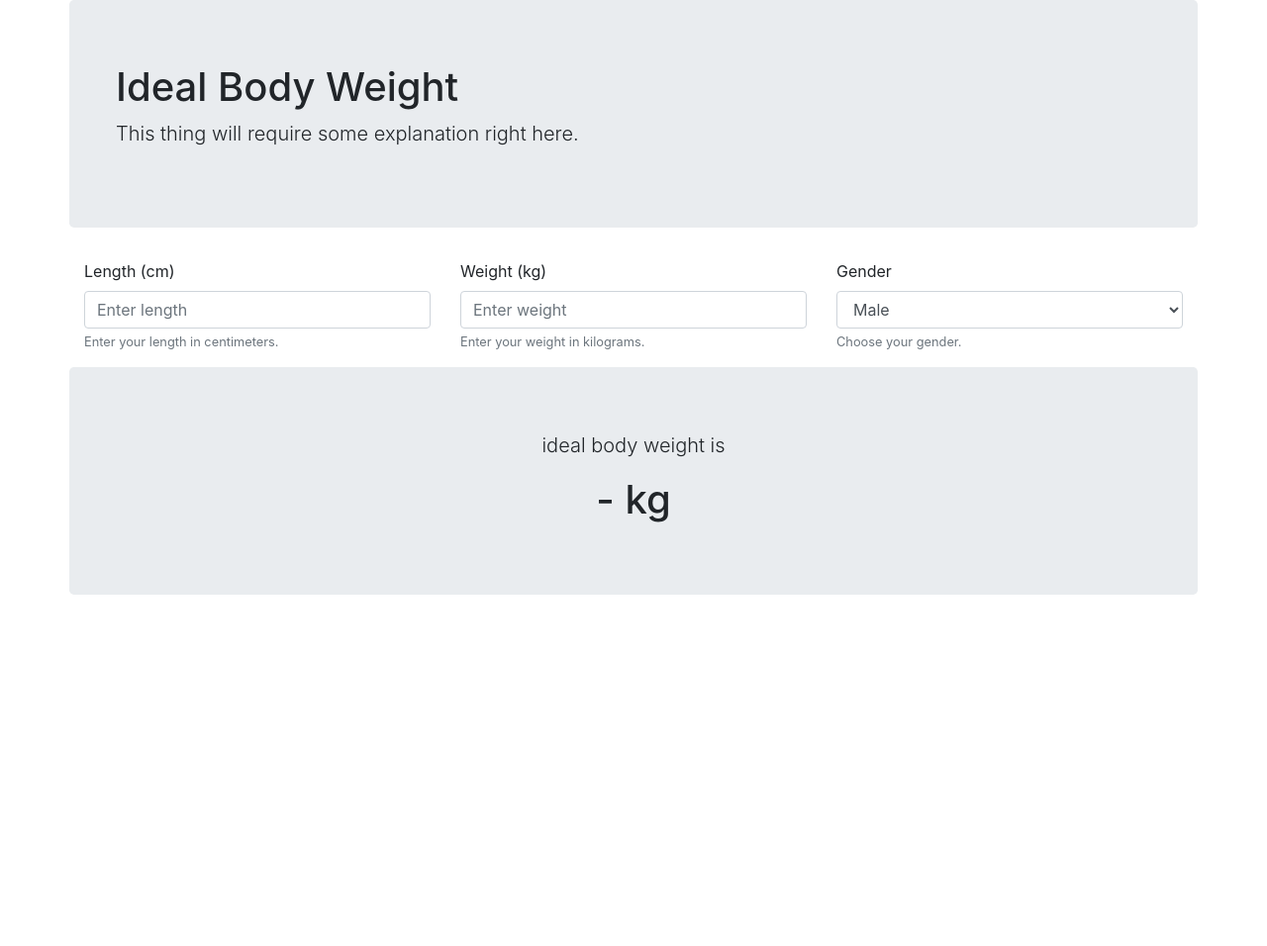
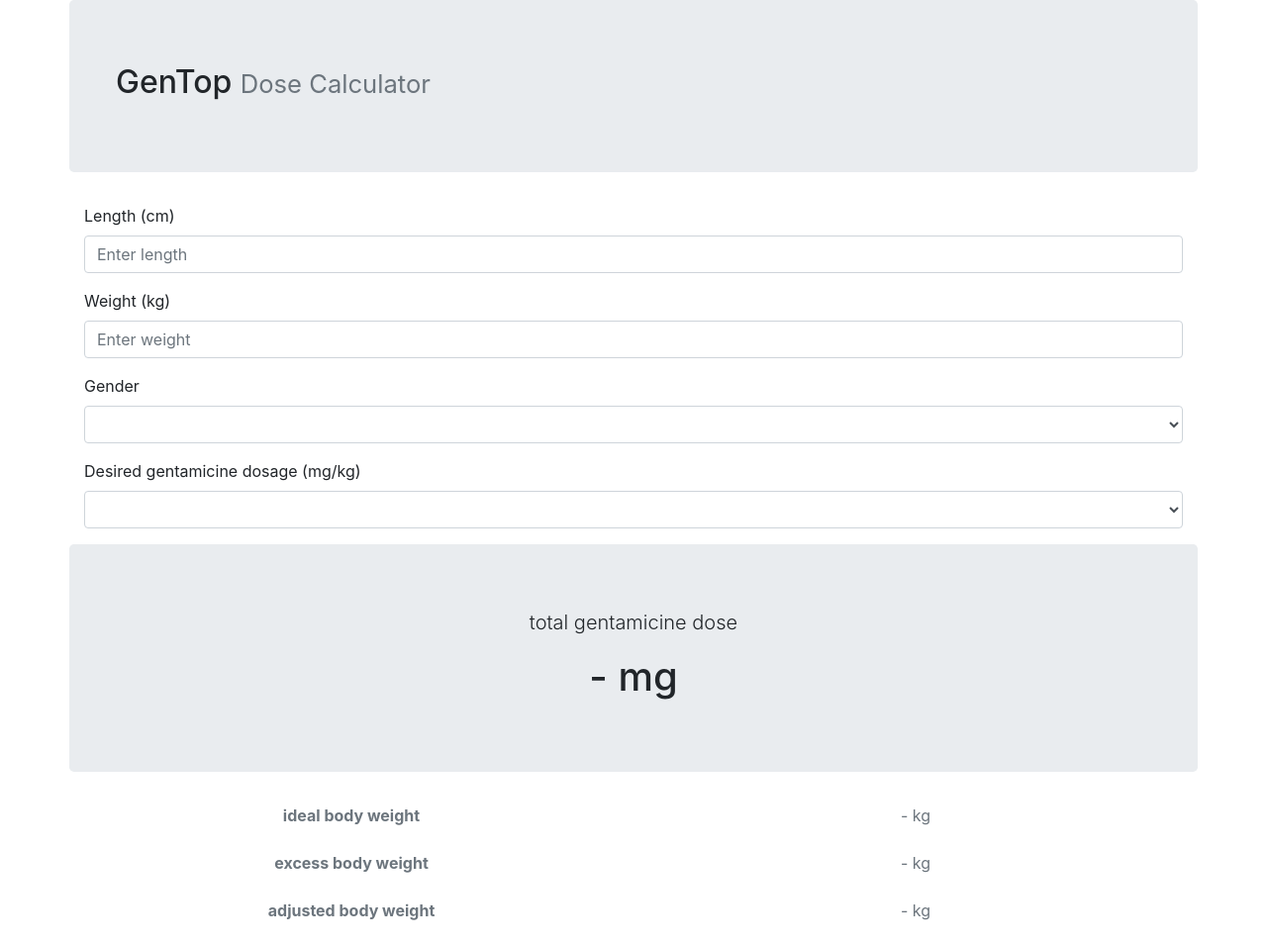
Before and after one commit to lisannekrens/gentop, a plain HTML site: page index.html in a window 1280 px wide. Shown: the whole page at 99% size. Before the commit the page ends 800 px from the top, so only its background shows below. Drawn offline with Linux system fonts and the light colour scheme.

Commit message:
Added gentamicine dose calculation.

```diff
--- a/index.html
+++ b/index.html
@@ -5,7 +5,7 @@
     <meta name="viewport" content="width=device-width, initial-scale=1, shrink-to-fit=no">
     <meta http-equiv="X-UA-Compatible" content="IE=edge">
 
-    <title>Ideal Body Weight</title>
+    <title>GenTop - Dose Calculator</title>
 
     <link rel="stylesheet" href="lib/bootstrap-4.0.0-dist/css/bootstrap.min.css">
   </head>
@@ -14,47 +14,57 @@
       <div class="container">
         <div class="row jumbotron">
           <div class="col-12">
-            <h1>Ideal Body Weight</h1>
-            <p class="lead">This thing will require some explanation right here.</p>
+            <h2>GenTop <small class="text-muted">Dose Calculator</small></h2>
           </div>
         </div>
         <div class="row">
           <div class="col-12">
             <form action="javascript:void(0);">
-              <div class="row">
-                <div class="col">
               <div class="form-group">
                 <label for="length">Length (cm)</label>
                 <input v-model="input.length" type="text" class="form-control" id="length" aria-describedby="lengthHelp" placeholder="Enter length">
-                    <small id="lengthHelp" class="form-text text-muted">Enter your length in centimeters.</small>
               </div>
-                </div>
-                <div class="col">
               <div class="form-group">
                 <label for="weight">Weight (kg)</label>
                 <input v-model="input.weight" type="text" class="form-control" id="weight" aria-describedby="weightHelp" placeholder="Enter weight">
-                    <small id="weightHelp" class="form-text text-muted">Enter your weight in kilograms.</small>
               </div>
-                </div>
-                <div class="col">
               <div class="form-group">
                 <label for="gender">Gender</label>
-                    <select v-model="input.gender" id="gender" class="form-control" aria-describedby="weightHelp">
-                      <option selected>Male</option>
+                <select v-model="input.gender" id="gender" class="form-control" aria-describedby="genderHelp">
+                  <option>Male</option>
                   <option>Female</option>
                 </select>
-                    <small id="genderHelp" class="form-text text-muted">Choose your gender.</small>
               </div>
-                </div>
+              <div class="form-group">
+                <label for="dosage">Desired gentamicine dosage (mg/kg)</label>
+                <select v-model="input.dosage" id="dosage" class="form-control" aria-describedby="dosageHelp">
+                  <option value="3">3 mg/kg</option>
+                  <option value="5">5 mg/kg</option>
+                  <option value="6">6 mg/kg</option>
+                </select>
               </div>
             </form>
           </div>
         </div>
         <div class="row jumbotron">
           <div class="col-12 text-center">
-            <p class="lead">ideal body weight is</p>
-            <h1>{{formatNumber(ibw)}} kg</h1>
+            <p class="lead">total gentamicine dose</p>
+            <h1>{{formatNumber(dose)}} mg</h1>
           </div>
+        </div>
+        <div class="footer text-center text-muted">
+          <dl class="row">
+            <dt class="col-sm-6">ideal body weight</dt>
+            <dd class="col-sm-6">{{formatNumber(ibw)}} kg</dd>
+          </dl>
+          <dl class="row">
+            <dt class="col-sm-6">excess body weight</dt>
+            <dd class="col-sm-6">{{formatNumber(ebw)}} kg</dd>
+          </dl>
+          <dl class="row">
+            <dt class="col-sm-6">adjusted body weight</dt>
+            <dd class="col-sm-6">{{formatNumber(abw)}} kg</dd>
+          </dl>
         </div>
       </div>
     </div>
@@ -70,25 +80,41 @@
           input: {
             length: '',
             weight: '',
-            gender: 'Male',
+            gender: '',
+            dosage: '',
           },
+          dwcf: 0.4,
         },
         computed: {
-          test: function() {
-            return this.input.length + this.input.weight + this.input.gender;
+          length: function() {
+            return parseFloat(this.input.length);
+          },
+          dosage: function() {
+            return parseInt(this.input.dosage);
+          },
+          tbw: function() {
+            return parseFloat(this.input.weight);
           },
           ibw: function() {
-            var l = parseFloat(this.input.length);
-            var r = 45.4 + (0.89 * (l - 152.4));
+            var r = 45.4 + (0.89 * (this.length - 152.4));
             if (this.input.gender == "Male") r += 4.5;
-            if (isNaN(l) || r < 0) return NaN;
+            if (isNaN(this.length) || r < 0 || this.input.gender == "") return NaN;
             return r;
           },
+          ebw: function() {
+            return this.tbw - this.ibw;
+          },
+          abw: function() {
+            return this.ibw + (this.dwcf * this.ebw);
+          },
+          dose: function() {
+            return this.dosage * this.abw;
+          }
         },
         methods: {
           formatNumber: function(n) {
             if (isNaN(n)) return '-';
-            return n.toFixed(2);
+            return n.toFixed(0);
           }
         }
       });
```
Lines whose indentation alone changed are shown as unchanged.
